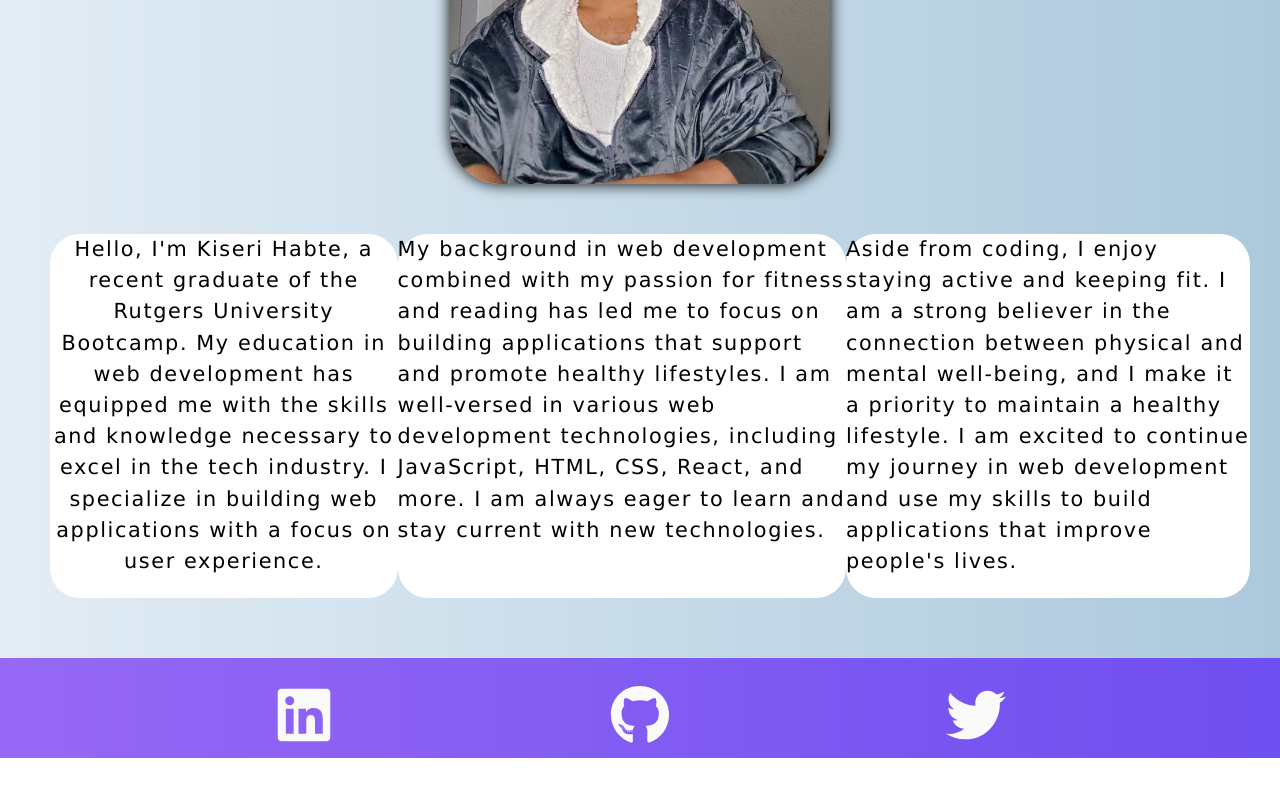
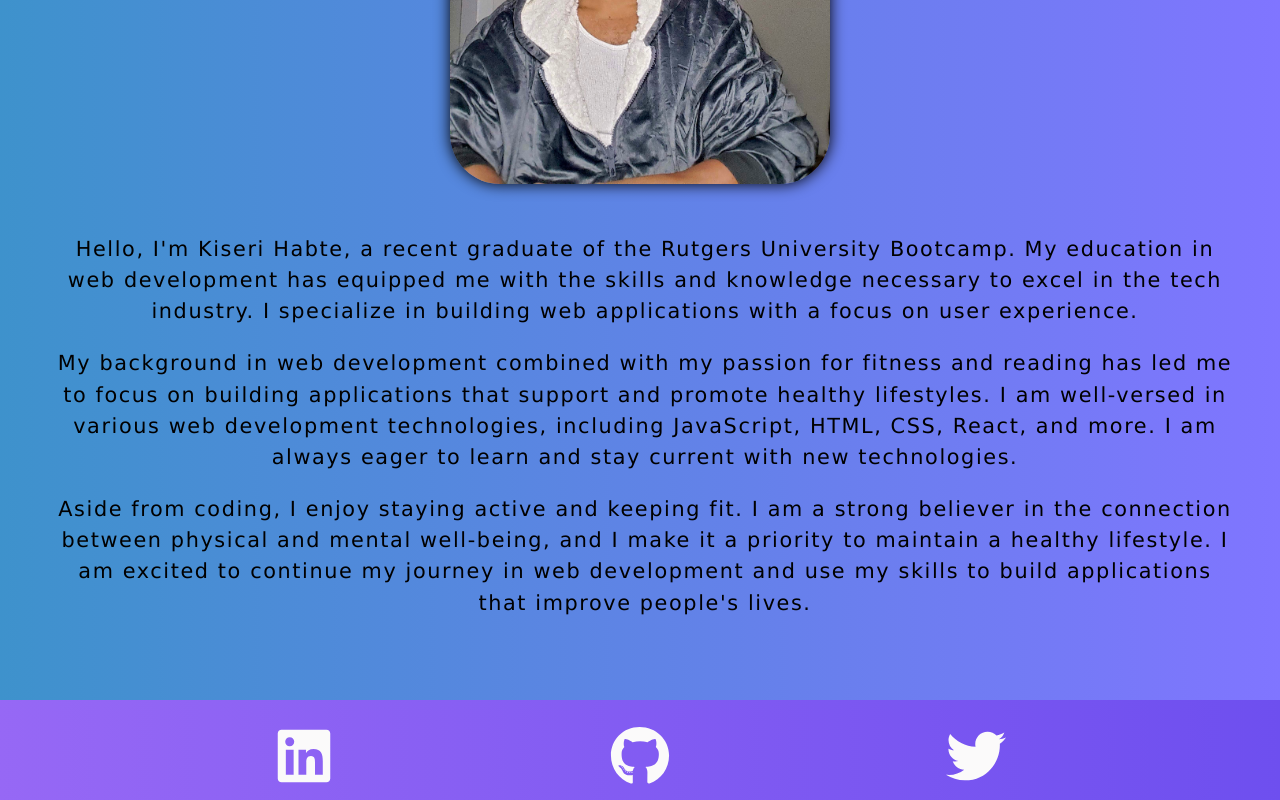
Before and after one commit to Kiserry21/react-portfolio, a React (Create React App) app: page / in a window 1280 px wide. Shown: the part 433-1233 px from the top of the page. Before the commit the page ends 1191 px from the top, so only its background shows below. Built offline with nearby package versions, Linux system fonts and the light colour scheme.

Commit message:
updatedc new styling

```diff
--- a/src/components/About/index.js
+++ b/src/components/About/index.js
@@ -2,7 +2,6 @@ import React from 'react';
 import AboutPic from '../../assets/images/about.JPG';
 import { Button, DatePicker, Space, version } from 'antd';
 import "antd/dist/reset.css";
-import "./About.css";
 
 
 function About() {
@@ -19,16 +18,13 @@ function About() {
 				/>
 			</div>
             <div className="about-me">
-                <div className='first'>
                 <p>
                 Hello, I'm Kiseri Habte, a recent graduate of the Rutgers University Bootcamp.
                 My education in web development has equipped me with the skills and
                 knowledge necessary to excel in the tech industry.
                 I specialize in building web applications with a focus on user experience.
                 </p>
-                </div>
 
-                <div className='second'>
                 <p>
 
                   My background in web development combined with my passion for fitness and reading has led me to focus on
@@ -37,9 +33,7 @@ function About() {
                   including JavaScript, HTML, CSS, React, and more. I am always eager to learn and stay current with new technologies.
 
                   </p>
-                  </div>
 
-                  <div className='third'>
                   <p>
 
                   Aside from coding, I enjoy staying active and keeping fit.
@@ -49,7 +43,6 @@ function About() {
                 my skills to build applications that improve people's lives.
 
                 </p>
-                </div>
 
 
             </div>
--- a/src/index.css
+++ b/src/index.css
@@ -3,7 +3,7 @@
 }
 
 main {
-  background: linear-gradient(90deg, #e3edf5, #acc9dc);
+  background: linear-gradient(90deg, #3E92CC , #8075FF );
   padding-bottom: 60px;
 }
 
@@ -197,6 +197,13 @@ nav {
   font-family: "Abel", sans-serif;
 }
 
+/* .about-me div {
+  margin: 15px;
+  padding: 20px;
+
+} */
+
+
 
 nav {
   padding-top: 15px;
@@ -213,19 +220,24 @@ nav li:hover {
 }
 
 .about-me {
-  text-align: left;
-  color: var(--dark);
-  padding: 0 30px 0 50px;
-  border-radius: 80PX;
-  display: flex;
+  text-align: center;
+  text-decoration: solid;
+  padding: 0 40px 0 50px;
+  /* border-radius: 80PX;
+  display: flex; */
 
 
 }
-
+/*
 .first {
   background-color: white;
   border-radius: 30px;
-  text-align: center;
+  display: flex;
+  color: black;
+
+
+
+
 
 
 }
@@ -240,7 +252,7 @@ nav li:hover {
   border-radius: 30px;
 
 
-}
+} */
 
 .name h2 {
   font-size: 2.8rem;
@@ -365,6 +377,7 @@ footer {
 .center h1 {
   padding-bottom: 15px;
   padding-top: 30px;
+  color: white;
 }
 
 
```
Also changed, not shown: src/components/About/About.css (deleted).
